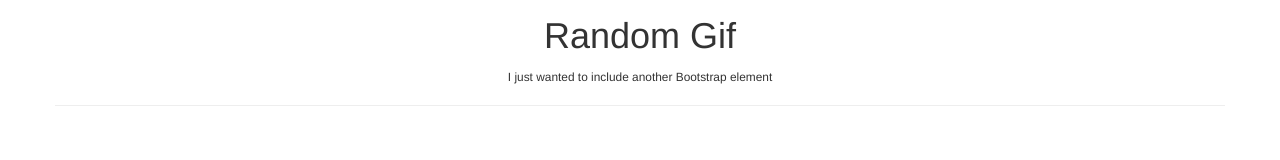
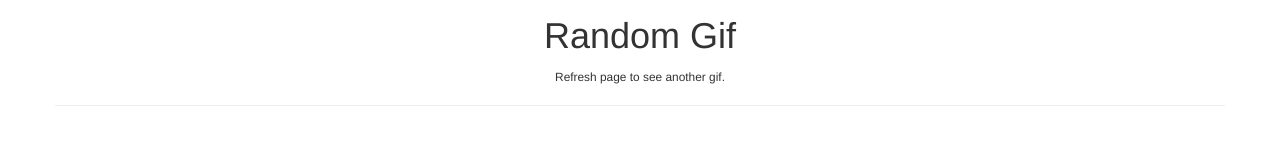
Before and after one commit to eddanieles/Giphy-App, a plain HTML site: page index.html in a window 1280 px wide. Shown: the part 349-509 px from the top of the page. Drawn offline with nearby package versions, Linux system fonts and the light colour scheme; no server answers.

Commit message:
changed verbiage

```diff
--- a/index.html
+++ b/index.html
@@ -41,7 +41,7 @@
 
     <div id="home_container" class="container page-header">
       <h1>Random Gif</h1>
-      <p><small>I just wanted to include another Bootstrap element</small></p>
+      <p><small>Refresh page to see another gif.</small></p>
     </div>
 
     <div id="gif_container" class="container">
```
